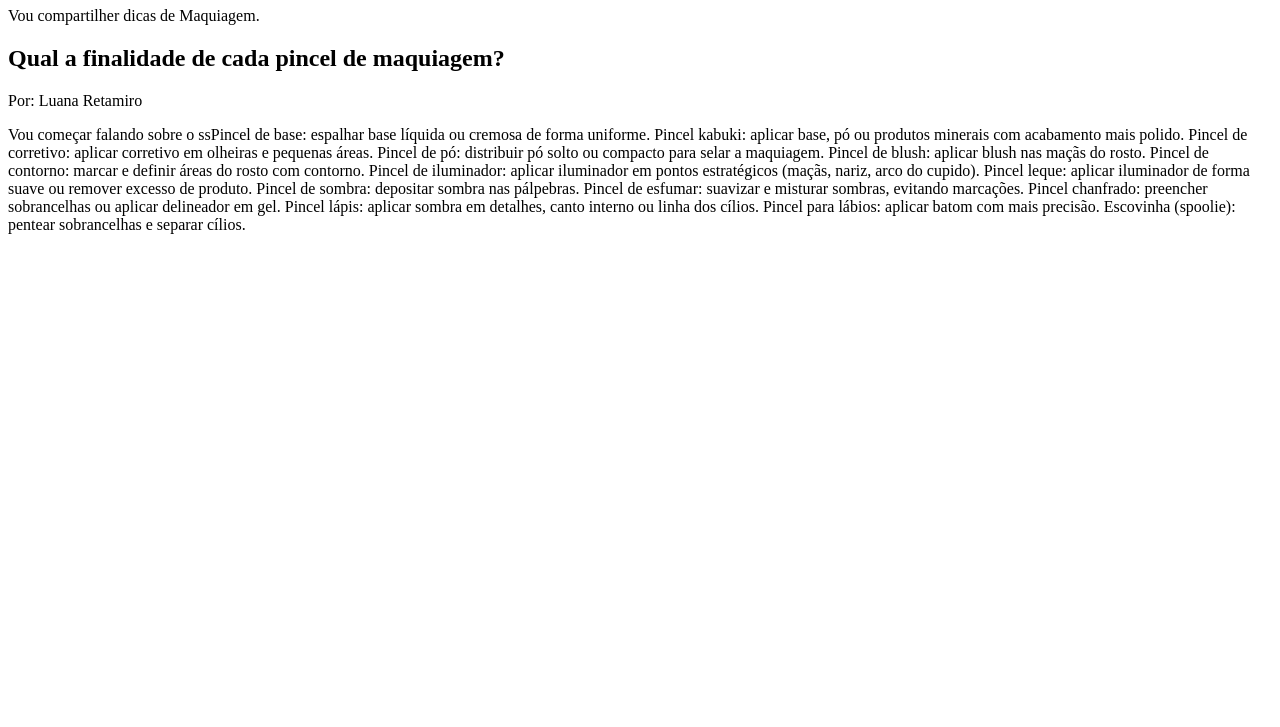
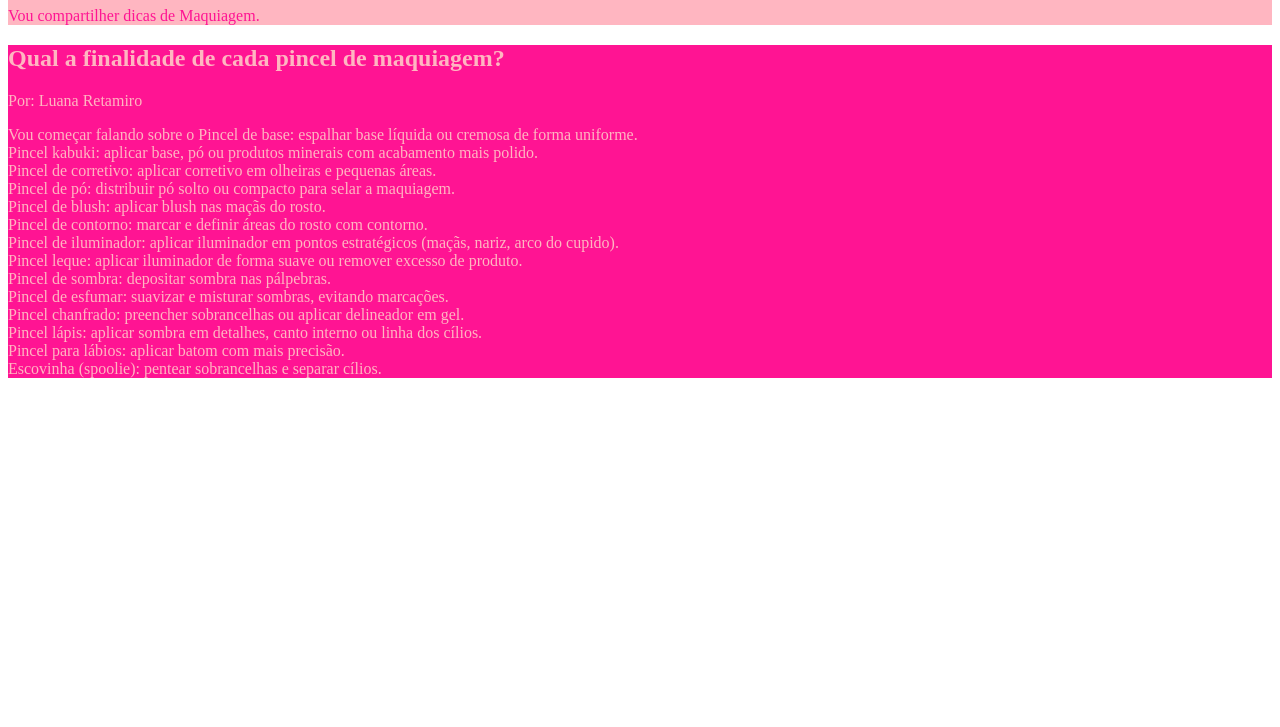
Before and after one commit to luanaretamiro-gif/alura-paginawebzero-luana, a plain HTML site: page index.html in a window 1280 px wide. Shown: the part 73-800 px from the top of the page. Drawn offline with Linux system fonts and the light colour scheme.

Commit message:
Update index.html

```diff
--- a/index.html
+++ b/index.html
@@ -1,9 +1,19 @@
 <!DOCTYPE html>
-<html lang="en">
+<html lang="pt-br">
 <head>
     <meta charset="UTF-8">
     <meta name="viewport" content="width=device-width, initial-scale=1.0">
     <title>Meu Blog MakeUp Divas</title>
+<style>
+header{
+    background-color: lightpink;
+    color: deeppink;
+}
+main{
+    background-color: deeppink;
+    color: lightpink;
+}
+</style>
 </head>
 <body>
     <header>
@@ -14,20 +24,20 @@
         <article>
             <div>
                 <h2>Qual a finalidade de cada pincel de maquiagem?</h2>
-                <p>Por: Luana Retamiro</p>
-                <p>Vou começar falando sobre o ssPincel de base: espalhar base líquida ou cremosa de forma uniforme.
-Pincel kabuki: aplicar base, pó ou produtos minerais com acabamento mais polido.
-Pincel de corretivo: aplicar corretivo em olheiras e pequenas áreas.
-Pincel de pó: distribuir pó solto ou compacto para selar a maquiagem.
-Pincel de blush: aplicar blush nas maçãs do rosto.
-Pincel de contorno: marcar e definir áreas do rosto com contorno.
-Pincel de iluminador: aplicar iluminador em pontos estratégicos (maçãs, nariz, arco do cupido).
-Pincel leque: aplicar iluminador de forma suave ou remover excesso de produto.
-Pincel de sombra: depositar sombra nas pálpebras.
-Pincel de esfumar: suavizar e misturar sombras, evitando marcações.
-Pincel chanfrado: preencher sobrancelhas ou aplicar delineador em gel.
-Pincel lápis: aplicar sombra em detalhes, canto interno ou linha dos cílios.
-Pincel para lábios: aplicar batom com mais precisão.
+                <p class="artigo-autor">Por: Luana Retamiro</p>
+                <p>Vou começar falando sobre o Pincel de base: espalhar base líquida ou cremosa de forma uniforme.<br>
+Pincel kabuki: aplicar base, pó ou produtos minerais com acabamento mais polido.<br>
+Pincel de corretivo: aplicar corretivo em olheiras e pequenas áreas.<br>
+Pincel de pó: distribuir pó solto ou compacto para selar a maquiagem.<br>
+Pincel de blush: aplicar blush nas maçãs do rosto.<br>
+Pincel de contorno: marcar e definir áreas do rosto com contorno.<br>
+Pincel de iluminador: aplicar iluminador em pontos estratégicos (maçãs, nariz, arco do cupido).<br>
+Pincel leque: aplicar iluminador de forma suave ou remover excesso de produto.<br>
+Pincel de sombra: depositar sombra nas pálpebras.<br>
+Pincel de esfumar: suavizar e misturar sombras, evitando marcações.<br>
+Pincel chanfrado: preencher sobrancelhas ou aplicar delineador em gel.<br>
+Pincel lápis: aplicar sombra em detalhes, canto interno ou linha dos cílios.<br>
+Pincel para lábios: aplicar batom com mais precisão.<br>
 Escovinha (spoolie): pentear sobrancelhas e separar cílios.</p>
             </div>
         </article>
```
